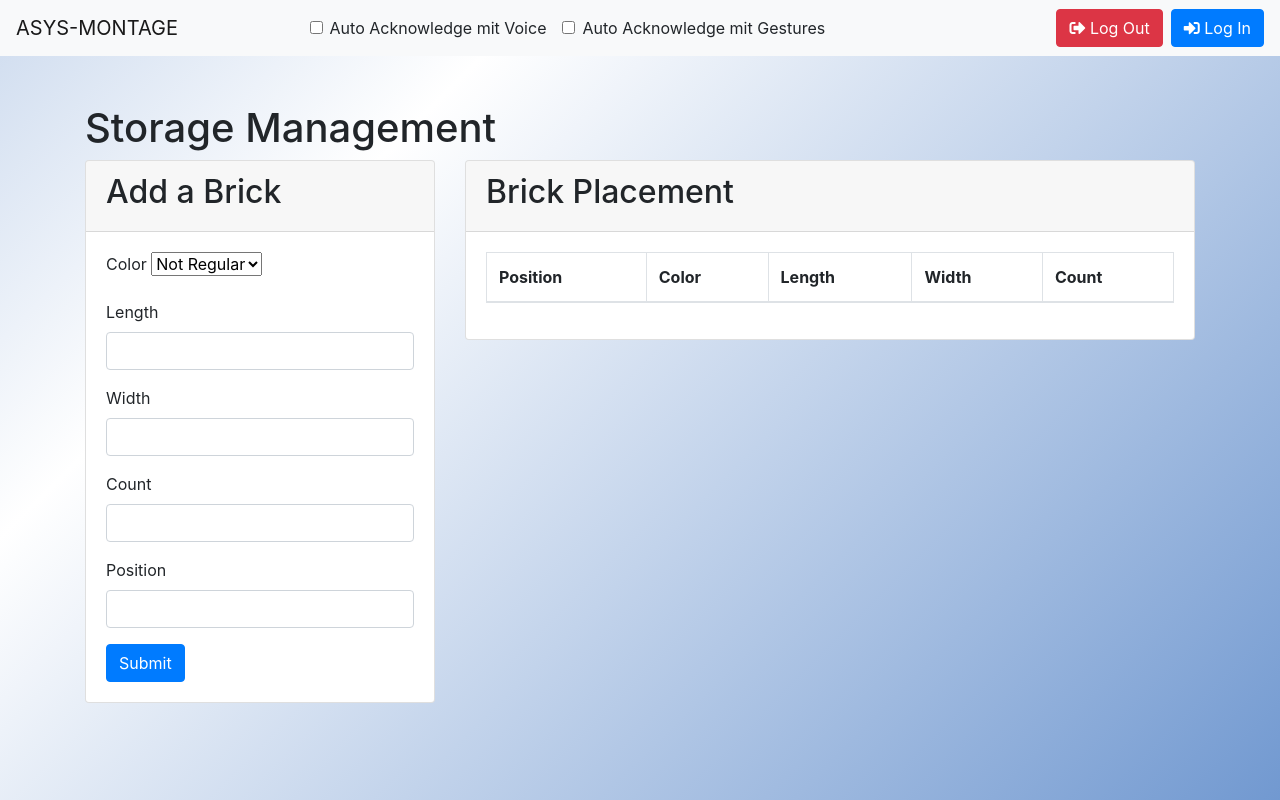
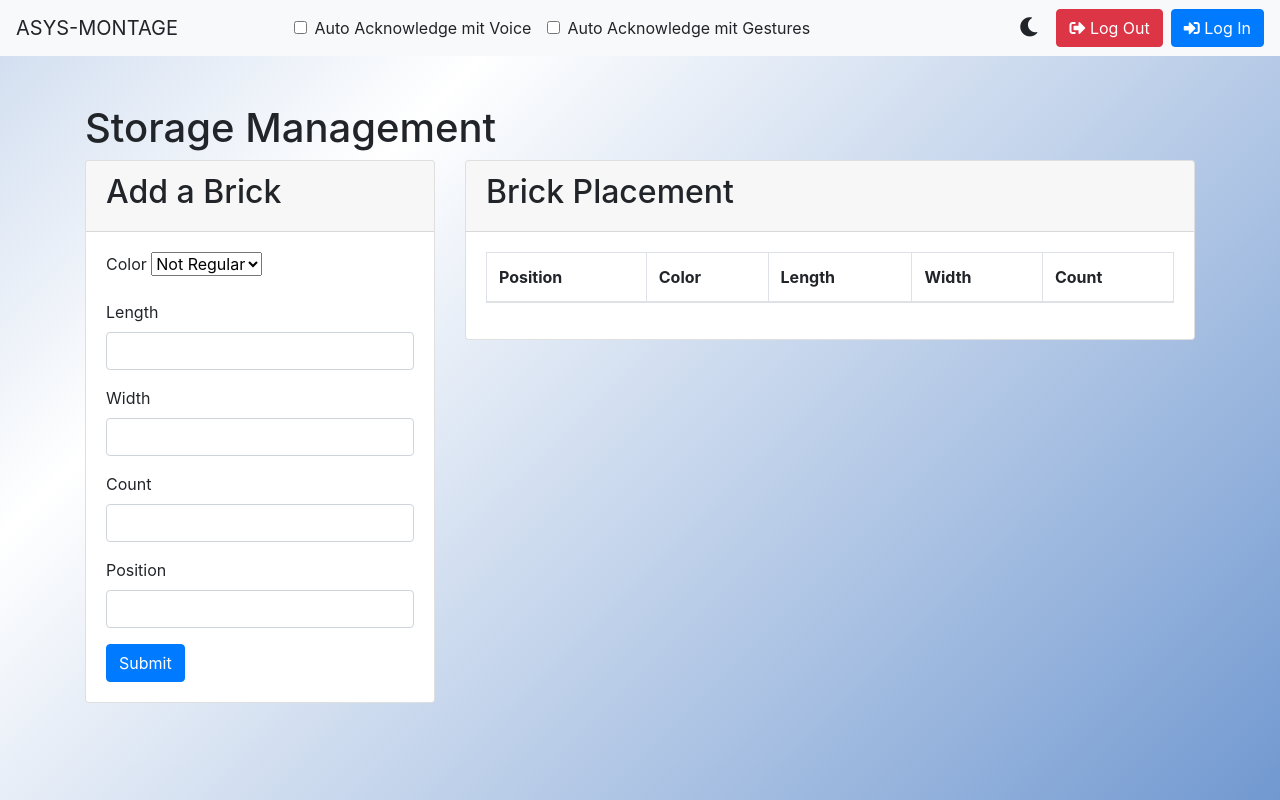
Before and after one commit to Himmelsw4nderer/Assys-Montagehelfer, a Flask app: page /brick_storage in a window 1280 px wide. Run offline with Flask 3, Linux system fonts and the light colour scheme; lists and menus that the app fills with data are empty; some libraries are stand-ins or nearby versions.

Commit message:
Add dark mode toggle with CSS variables and theme persistence

```diff
--- a/templates/base.html
+++ b/templates/base.html
@@ -1,5 +1,5 @@
 <!doctype html>
-<html lang="en">
+<html lang="en" data-theme="light">
     <head>
         <meta charset="UTF-8" />
         <meta name="viewport" content="width=device-width, initial-scale=1.0" />
@@ -15,6 +15,40 @@
             href="https://cdnjs.cloudflare.com/ajax/libs/font-awesome/5.15.4/css/all.min.css"
         />
         <style>
+            :root {
+                /* Light theme (default) */
+                --bg-color: #ffffff;
+                --text-color: #212529;
+                --navbar-bg: #f8f9fa;
+                --container-bg: #ffffff;
+                --gradient-color-1: #0047ab;
+                --gradient-color-2: #ffffff;
+            }
+
+            [data-theme="dark"] {
+                /* Dark theme */
+                --bg-color: #121212;
+                --text-color: #e0e0e0;
+                --navbar-bg: #333333;
+                --container-bg: #2a2a2a;
+                --gradient-color-1: #002855;
+                --gradient-color-2: #121212;
+            }
+
+            body {
+                color: var(--text-color);
+                background-color: var(--bg-color);
+            }
+
+            .navbar {
+                background-color: var(--navbar-bg) !important;
+            }
+
+            .navbar-light .navbar-brand,
+            .navbar-light .navbar-nav .nav-link {
+                color: var(--text-color);
+            }
+
             .hover-zoom {
                 transition: transform 0.3s ease;
             }
@@ -23,12 +57,12 @@
             }
 
             .content-container {
-                background-color: white;
+                background-color: var(--container-bg);
                 border-radius: 15px;
             }
 
             .animated-bg {
-                background: linear-gradient(-45deg, #0047ab, #ffffff, #0047ab, #ffffff);
+                background: linear-gradient(-45deg, var(--gradient-color-1), var(--gradient-color-2), var(--gradient-color-1), var(--gradient-color-2));
                 background-size: 400% 400%;
                 animation: gradient 15s ease infinite;
             }
@@ -44,10 +78,21 @@
                     background-position: 0% 50%;
                 }
             }
+
+            .theme-toggle-btn {
+                background: none;
+                border: none;
+                cursor: pointer;
+                font-size: 1.2rem;
+                color: var(--text-color);
+                padding: 0.25rem 0.5rem;
+                margin-right: 10px;
+                border-radius: 50%;
+            }
         </style>
     </head>
     <body>
-        <nav class="navbar navbar-expand-lg navbar-light bg-light">
+        <nav class="navbar navbar-expand-lg navbar-light">
             <a class="navbar-brand" href="#">ASYS-MONTAGE</a>
             <button
                 class="navbar-toggler"
@@ -107,6 +152,12 @@
                     </li>
                 </ul>
                 <ul class="navbar-nav ml-auto">
+                    <!-- Dark mode toggle button -->
+                    <li class="nav-item">
+                        <button id="theme-toggle" class="theme-toggle-btn" title="Toggle Dark/Light Mode">
+                            <i class="fas fa-moon"></i>
+                        </button>
+                    </li>
                     <li class="nav-item">
                         <form
                             method="post"
@@ -162,5 +213,42 @@
         <script src="https://code.jquery.com/jquery-3.5.1.slim.min.js"></script>
         <script src="https://cdn.jsdelivr.net/npm/@popperjs/core@2.5.4/dist/umd/popper.min.js"></script>
         <script src="https://stackpath.bootstrapcdn.com/bootstrap/4.5.2/js/bootstrap.min.js"></script>
+
+        <!-- Dark mode toggle script -->
+        <script>
+            document.addEventListener('DOMContentLoaded', function() {
+                const themeToggleBtn = document.getElementById('theme-toggle');
+                const themeIcon = themeToggleBtn.querySelector('i');
+
+                // Check for saved theme preference or use default
+                const currentTheme = localStorage.getItem('theme') || 'light';
+                document.documentElement.setAttribute('data-theme', currentTheme);
+
+                // Update button icon based on current theme
+                updateThemeIcon(currentTheme);
+
+                // Toggle theme on button click
+                themeToggleBtn.addEventListener('click', function() {
+                    const currentTheme = document.documentElement.getAttribute('data-theme');
+                    const newTheme = currentTheme === 'light' ? 'dark' : 'light';
+
+                    document.documentElement.setAttribute('data-theme', newTheme);
+                    localStorage.setItem('theme', newTheme);
+
+                    updateThemeIcon(newTheme);
+                });
+
+                // Helper function to update the icon
+                function updateThemeIcon(theme) {
+                    if (theme === 'dark') {
+                        themeIcon.classList.remove('fa-moon');
+                        themeIcon.classList.add('fa-sun');
+                    } else {
+                        themeIcon.classList.remove('fa-sun');
+                        themeIcon.classList.add('fa-moon');
+                    }
+                }
+            });
+        </script>
     </body>
 </html>
```
